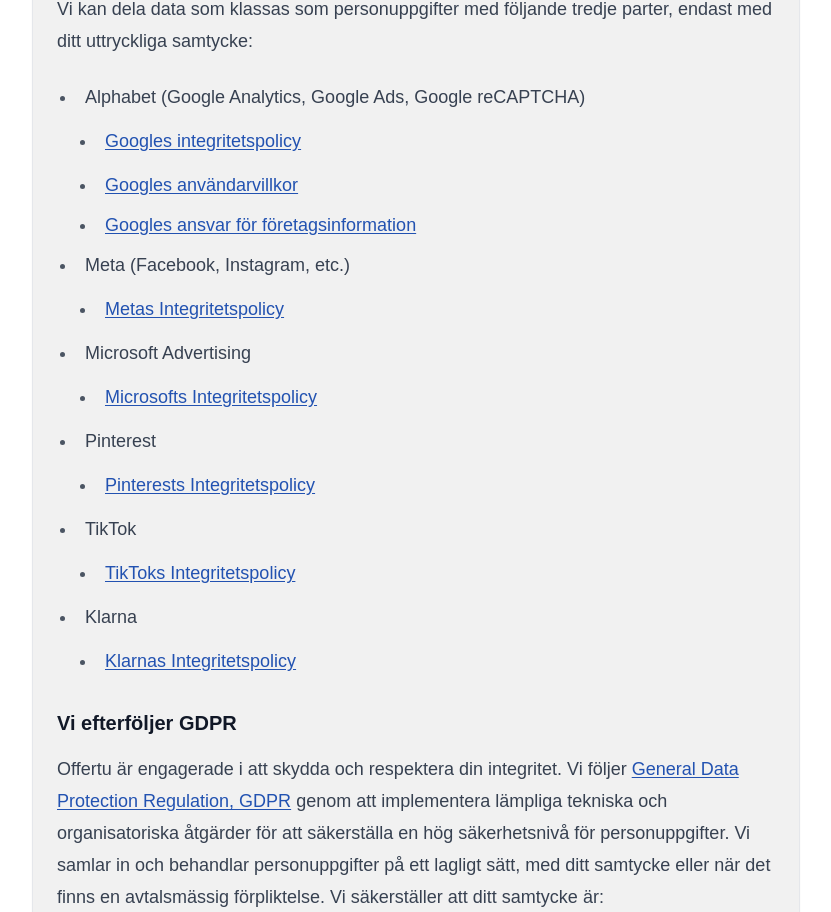
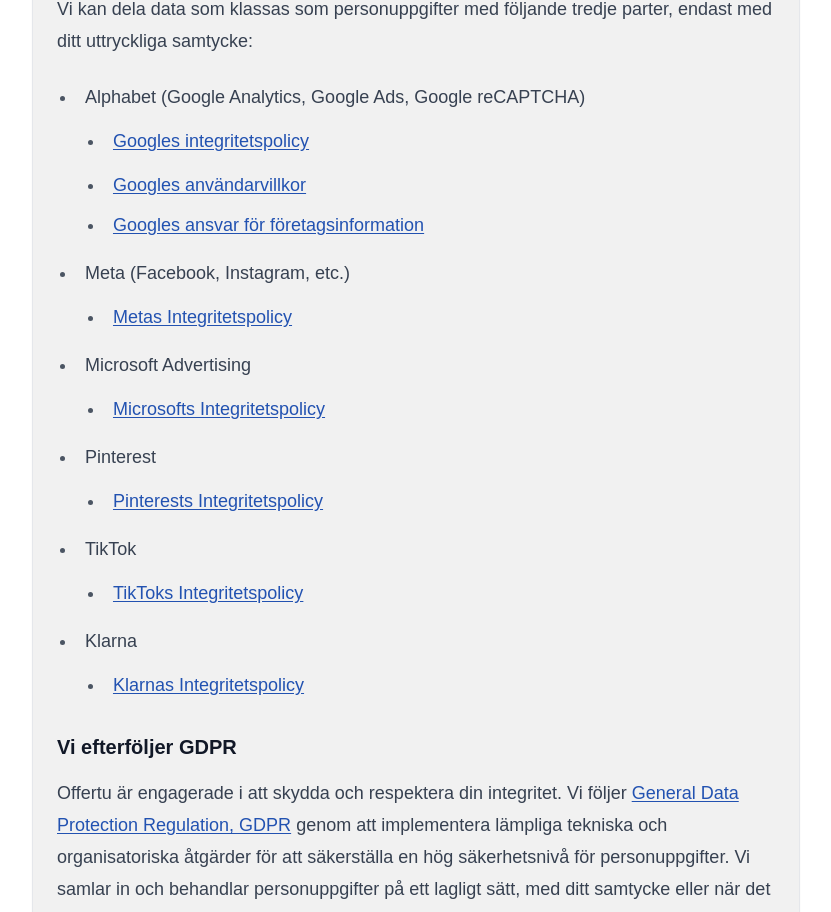
Before and after one commit to jhn322/offertu, a Next.js app: page /integritetspolicy in a window 1280 px wide. Shown: the part 1516-2428 px from the top of the page, without its empty margins (224-1055 px from the left). Built offline with nearby package versions, Linux system fonts and the light colour scheme.

Commit message:
seo list

```diff
--- a/src/app/integritetspolicy/page.tsx
+++ b/src/app/integritetspolicy/page.tsx
@@ -120,8 +120,7 @@
                   <ul className="list-disc pl-5 space-y-2">
                     <li>
                       Alphabet (Google Analytics, Google Ads, Google reCAPTCHA)
-                    </li>
-                    <ul className="list-disc pl-5 space-y-2">
+                      <ul className="list-disc pl-5 space-y-2 mt-2">
                         <li>
                           <a href="https://policies.google.com/privacy?hl=sv">
                             Googles integritetspolicy
@@ -138,46 +137,57 @@
                           </a>
                         </li>
                       </ul>
-                    <li>Meta (Facebook, Instagram, etc.)</li>
-                    <ul className="list-disc pl-5 space-y-2">
+                    </li>
+                    <li>
+                      Meta (Facebook, Instagram, etc.)
+                      <ul className="list-disc pl-5 space-y-2 mt-2">
                         <li>
                           <a href="https://www.facebook.com/privacy/policy/">
                             Metas Integritetspolicy
                           </a>
                         </li>
                       </ul>
-                    <li>Microsoft Advertising</li>
-                    <ul className="list-disc pl-5 space-y-2">
+                    </li>
+                    <li>
+                      Microsoft Advertising
+                      <ul className="list-disc pl-5 space-y-2 mt-2">
                         <li>
                           <a href="https://privacy.microsoft.com/sv-se/privacystatement">
                             Microsofts Integritetspolicy
                           </a>
                         </li>
                       </ul>
-                    <li>Pinterest</li>
-                    <ul className="list-disc pl-5 space-y-2">
+                    </li>
+                    <li>
+                      Pinterest
+                      <ul className="list-disc pl-5 space-y-2 mt-2">
                         <li>
                           <a href="https://policy.pinterest.com/sv/privacy-policy">
                             Pinterests Integritetspolicy
                           </a>
                         </li>
                       </ul>
-                    <li>TikTok</li>
-                    <ul className="list-disc pl-5 space-y-2">
+                    </li>
+                    <li>
+                      TikTok
+                      <ul className="list-disc pl-5 space-y-2 mt-2">
                         <li>
                           <a href="https://www.tiktok.com/legal/privacy-policy-eea">
                             TikToks Integritetspolicy
                           </a>
                         </li>
                       </ul>
-                    <li>Klarna</li>
-                    <ul className="list-disc pl-5 space-y-2">
+                    </li>
+                    <li>
+                      Klarna
+                      <ul className="list-disc pl-5 space-y-2 mt-2">
                         <li>
                           <a href="https://www.klarna.com/se/dataskydd/">
                             Klarnas Integritetspolicy
                           </a>
                         </li>
                       </ul>
+                    </li>
                   </ul>
                 </section>
 
```
Lines whose indentation alone changed are shown as unchanged.
